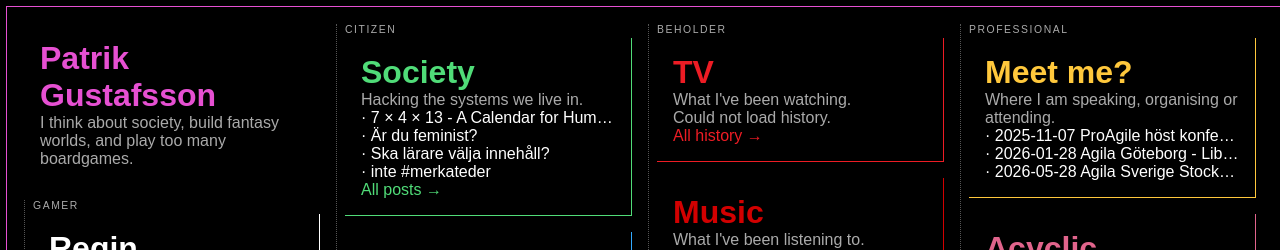
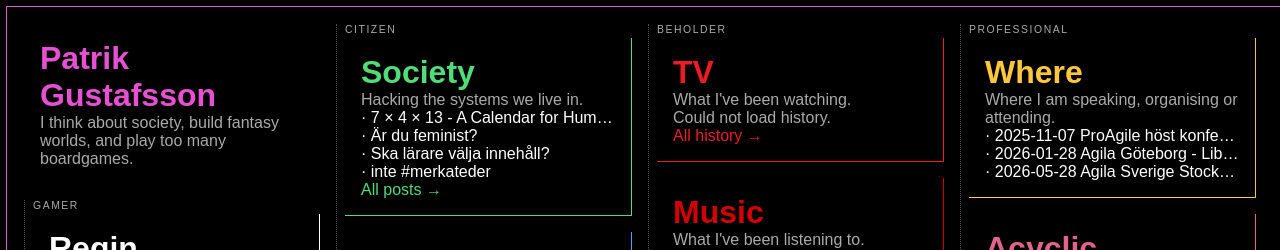
Before and after one commit to paven/paven.github.com, a Jekyll site: the page built from index.html, in a window 1280 px wide. Shown: the top 250 px of the page. Built offline with Jekyll 4.4.1, drawn with Linux system fonts in a browser that asks for light colours.

Commit message:
Rename events card to Where

```diff
--- a/index.html
+++ b/index.html
@@ -234,7 +234,7 @@
     <span class="group-label">Professional</span>
     {% if site.data.events %}
     <div id="events" class="column">
-        <h1>Meet me?</h1>
+        <h1>Where</h1>
         <p>Where I am speaking, organising or attending.</p>
         <div class="posts">
         {% for event in site.data.events %}
```
